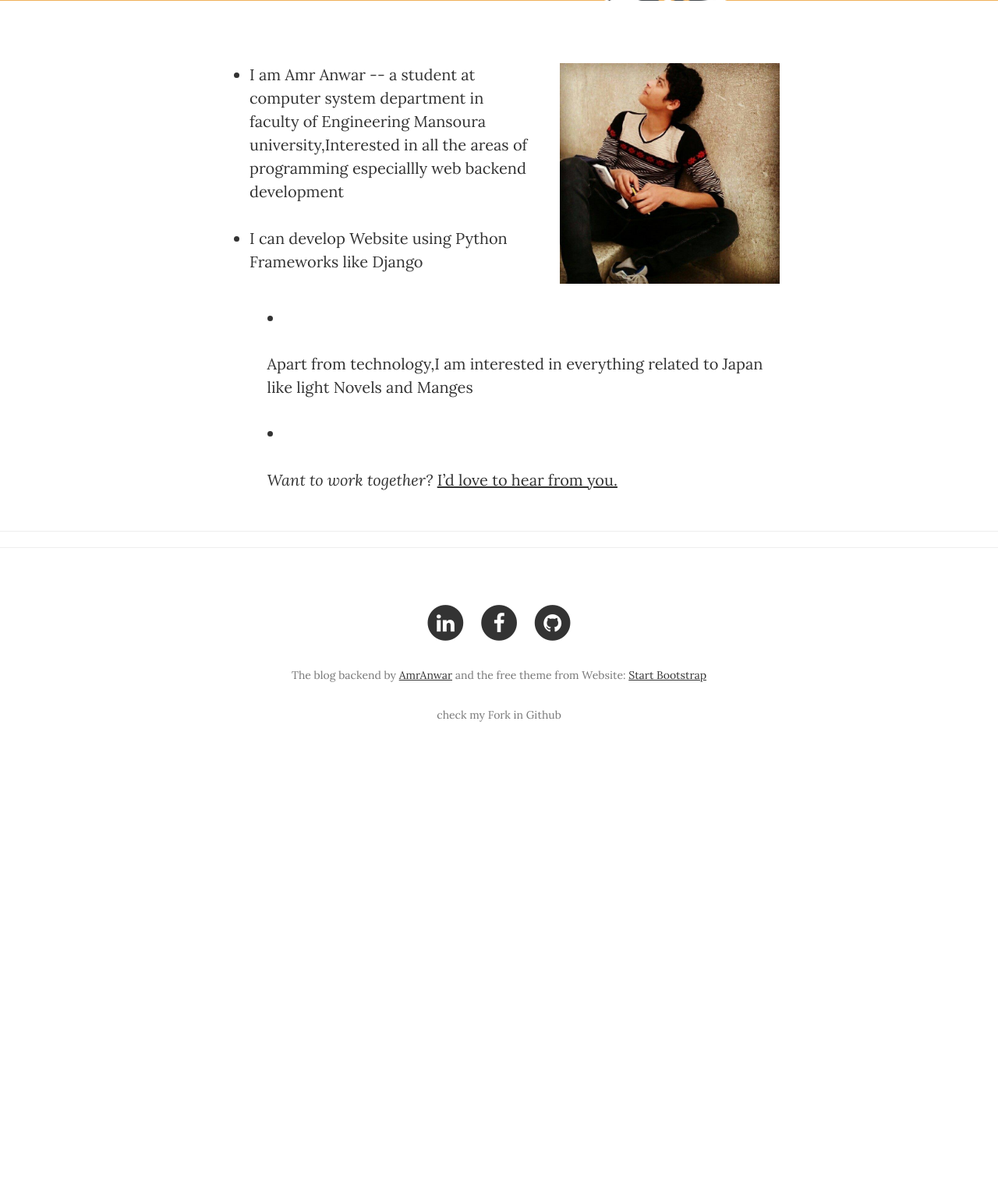
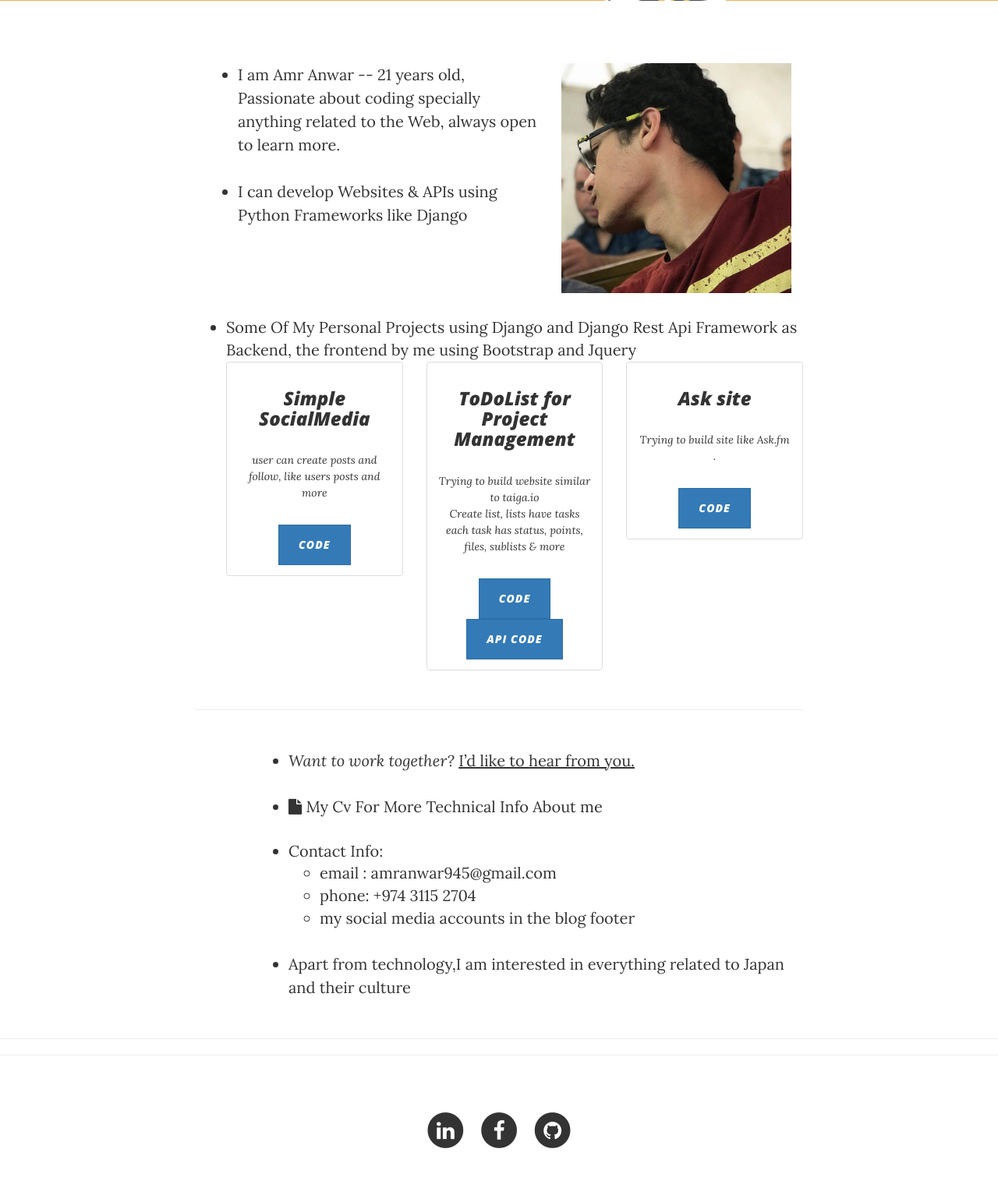
Before and after one commit to AmrAnwar/Blog, a Django app: page /about in a window 1280 px wide. Shown: the part 447-1989 px from the top of the page at 78% size. Before the commit the page ends 1373 px from the top, so only its background shows below. Run offline with Django 3.2, Linux system fonts and the light colour scheme; some libraries are stand-ins or nearby versions.

Commit message:
remove old format in about

```diff
--- a/templates/about.html
+++ b/templates/about.html
@@ -20,41 +20,101 @@
     <div class="container">
         <div class="row">
             <div class="col-lg-8 col-lg-offset-2 col-md-10 col-md-offset-1">
+                <div class="row">
                     <div class="col-sm-7">
                         <ul>
                             <li>
-                            <p>I am Amr Anwar -- a student at computer system department in faculty of Engineering
-                                Mansoura
-                                university,Interested in all the areas of programming especiallly web backend
-                                development</p>
+                                <p>I am Amr Anwar -- 21 years old,
+                                Passionate about coding specially anything related to the Web, always open to learn more.</p>
                             </li>
                             <li>
-                            <p>I can develop Website using Python Frameworks like Django</p>
+                                <p>I can develop Websites & APIs using Python Frameworks like Django</p>
 
                             </li>
-
-
+                        </ul>
                     </div>
                     <div class="col-sm-5">
                         <p><img class="img-responsive" src="{{ '/media/img/me.jpg' }}" alt="Chania">
                         </p>
                     </div>
+                </div>
+                <div class="row">
+                 <ul>
+                        <li> Some Of My Personal Projects using Django and Django Rest Api Framework as Backend,
+                            the frontend by me using Bootstrap and Jquery
+                    <div class="row">
+                        <div class="col-sm-4">
+                            <div class="thumbnail">
+                                <div class="caption">
+                                    <a target="_blank" href="http://amranwar.pythonanywhere.com/"><h3 class="project-name">Simple SocialMedia</h3></a>
+                                    <p>user can create posts and follow, like users posts and more </p>
+                                    <a target="_blank" href="https://github.com/AmrAnwar/simple-SocialMedia" class="btn btn-primary" role="button">Code</a>
+                                </div>
+                            </div>
+                        </div>
+                        <div class="col-sm-4">
+                            <div class="thumbnail">
+                                <div class="caption">
+                                    <a target="_blank" href="#"><h3 class="project-name">ToDoList for Project Management</h3></a>
+
+                                    <p>Trying to build website similar to taiga.io<br>
+                                    Create list, lists have tasks each task has status, points, files, sublists & more </p>
+                                    <a target="_blank" href="https://github.com/AmrAnwar/ToDoList_Django_Project" class="btn btn-primary" role="button">Code</a>
+                                    <a target="_blank" href="https://github.com/AmrAnwar/ToDoList_Django_RestAPI_Project" class="btn btn-primary" role="button">Api Code</a>
+
+                                </div>
+                            </div>
+                        </div>
+                        <div class="col-sm-4">
+                            <div class="thumbnail">
+                                <div class="caption">
+                                    <h3>Ask site</h3>
+                                    <p>Trying to build site like Ask.fm .</p>
+                                    <a target="_blank" href="https://github.com/AmrAnwar/today-Ask-site" class="btn btn-primary" role="button">Code</a>
+                                </div>
+                            </div>
+                        </div>
+                    </div>
+                    </ul>
+                    </div>
+
+                <div class="row">
+                <hr>
                     <div class="col-sm-11 col-sm-offset-1">
+                        <ul>
+
+
                             <li>
-                        <p>Apart from technology,I am interested in everything related to Japan like light Novels and
-                            Manges
+                                <p><em>Want to work together? </em> <a href="mailto:amranwar945@gmail.com"> I’d like to
+                                    hear
+                                    from you. </a>
+                                </p>
+                            </li>
+                            <a target="_blank"  href="https://docs.google.com/document/d/1DihpRFkhPU3y4EFr9EmN4s2YkhuFStOVxHEvP0jC8c8" class="project-name">
+                            <li><i class="fa fa-file"></i>
+                My Cv For More Technical Info About me
+
+                            </li>
+                            </a>
+                            <br>
+                            <li>
+                                Contact Info:
+                                <ul>
+                                    <li>email : amranwar945@gmail.com</li>
+                                    <li>phone: +974 3115 2704</li>
+                                    <li>my social media accounts in the blog footer</li>
+                                </ul>
+                            </li>
+
+                            <li>
+                                <p>Apart from technology,I am interested in everything related to Japan and their culture
                                 </p>
 
                             </li>
-                    <li>
-                        <p><em>Want to work together? </em> <a href="mailto:amranwar945@gmail.com"> I’d love to hear
-                            from you. </a>
-
-                    </li>
-                    </p>
+                        </ul>
+                    </div>
                 </div>
 
-                </ul>
 
             </div>
         </div>
--- a/templates/index.html
+++ b/templates/index.html
@@ -80,9 +80,6 @@
                                Posts about things I love
                         </span>
                         <hr class="small">
-                        <span class="subheading">
-                                developed by AmrAnwar using free theme
-                        </span>
                     </div>
                 </div>
             </div>
@@ -152,9 +149,7 @@
                         </a>
                     </li>
                 </ul>
-                <p class="copyright text-muted">The blog backend by
-                    <a href="{% url 'about'%}">AmrAnwar</a> and the free theme from Website: <a href="https://startbootstrap.com/template-overviews/clean-blog/">Start Bootstrap</a></p>
-                <a href="https://github.com/AmrAnwar/startbootstrap-clean-blog"><p class="copyright text-muted">check my Fork in Github</p></a>
+
             </div>
         </div>
     </div>
```
Also changed, not shown: media_cdn/img/me.jpg. Lines whose indentation alone changed are shown as unchanged.
